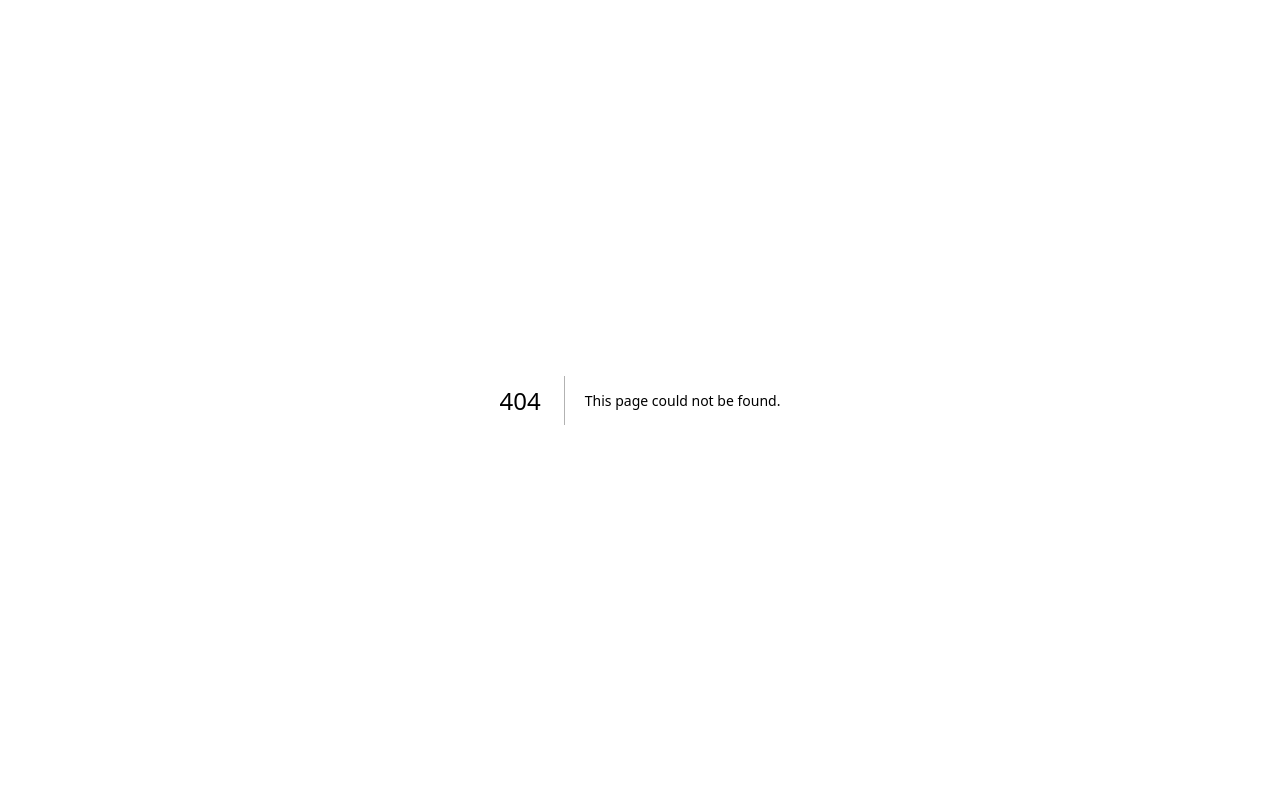
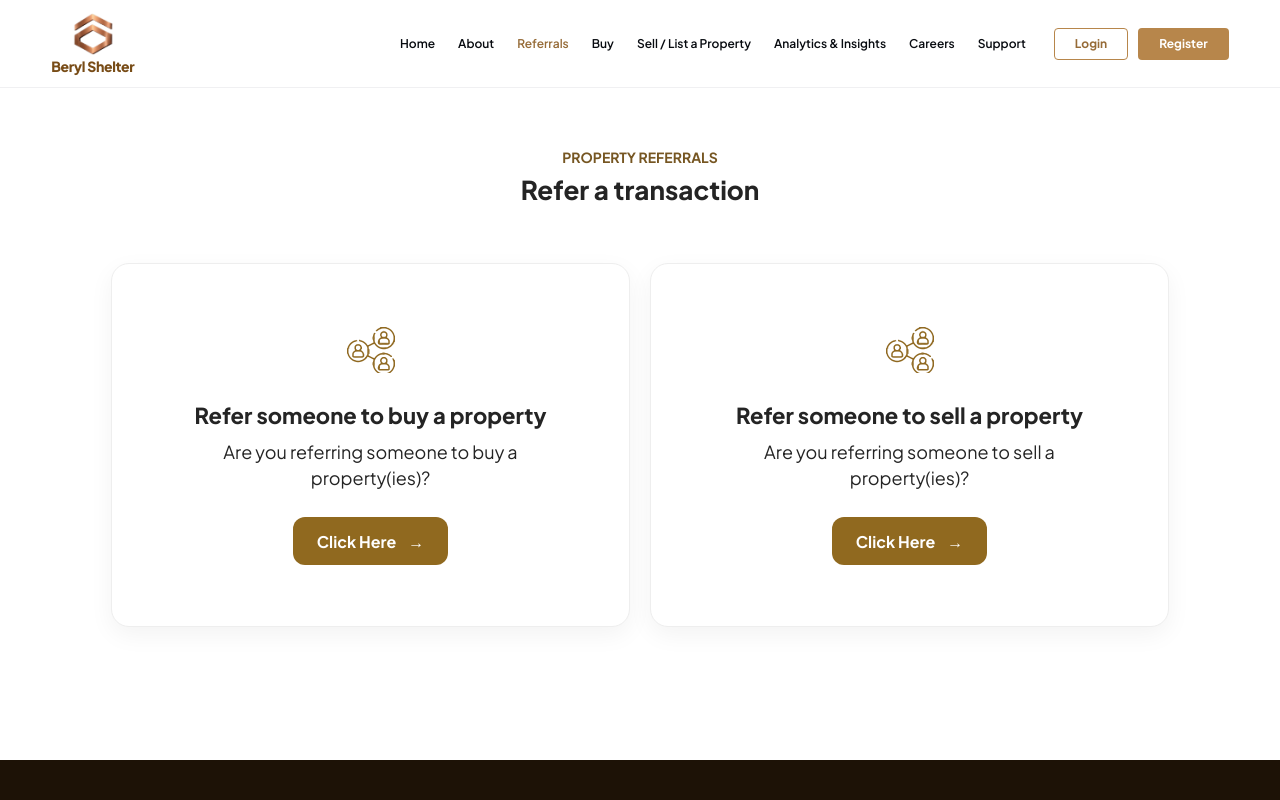
Before and after one commit to Beryl-Shelters/beryl-prestige-living, a Next.js app in the folder apps/web/: page /referrals in a window 1280 px wide. Before the commit this address had no page. Shown: the top 800 px of the page. Built offline with nearby package versions, Linux system fonts and the light colour scheme; no server answers.

Commit message:
feat(web): add public referrals page

```diff
--- /dev/null
+++ b/apps/web/app/referrals/page.tsx
@@ -0,0 +1,5 @@
+import { PublicReferralsPage } from "../../components/public/public-referrals-page";
+import "../landing.css";
+import "./referrals.css";
+
+export default function ReferralsRoute() { return <PublicReferralsPage />; }
--- /dev/null
+++ b/apps/web/app/referrals/referrals.css
@@ -0,0 +1,24 @@
+.public-referrals-page { background: #fff; color: #242424; min-height: 100svh; }
+.public-referrals-page main { min-height: 760px; padding-top: var(--header-height); }
+.public-referrals-content { margin: 0 auto; max-width: 1090px; padding: 60px 16px 72px; }
+.public-referrals-heading { text-align: center; }
+.public-referrals-heading p { color: #765622; font-size: 14px; font-weight: 700; margin: 0 0 8px; }
+.public-referrals-heading h1 { font-size: 26px; font-weight: 750; line-height: 1.25; margin: 0; }
+.public-referrals-cards { display: grid; gap: 20px; grid-template-columns: repeat(2, minmax(0, 1fr)); margin-top: 56px; }
+.public-referrals-card { align-items: center; background: #fff; border: 1px solid #eeeeee; border-radius: 18px; box-shadow: 0 8px 24px #0000000d; display: flex; flex-direction: column; min-height: 364px; padding: 60px 28px 40px; text-align: center; }
+.public-referrals-card img { display: block; height: 49px; object-fit: contain; width: 52px; }
+.public-referrals-card h2 { font-size: 22px; font-weight: 750; line-height: 1.3; margin: 28px 0 10px; }
+.public-referrals-card p { font-size: 18px; line-height: 1.45; margin: 0; max-width: 330px; }
+.public-referrals-card a { align-items: center; background: #90691f; border-radius: 12px; color: #fff; display: inline-flex; font-size: 16px; font-weight: 700; gap: 12px; justify-content: center; margin-top: 26px; min-height: 48px; padding: 12px 24px; text-decoration: none; }
+.public-referrals-card a:hover { background: #765622; }
+@media (max-width: 700px) {
+  .public-referrals-page main { min-height: 100svh; }
+  .public-referrals-content { padding: 22px 16px 80px; }
+  .public-referrals-heading h1 { font-size: 23px; }
+  .public-referrals-cards { grid-template-columns: 1fr; gap: 20px; margin-top: 36px; }
+  .public-referrals-card { min-height: 300px; padding: 30px 30px 31px; }
+  .public-referrals-card img { height: 38px; width: 41px; }
+  .public-referrals-card h2 { font-size: 19px; line-height: 1.22; margin: 26px 0 12px; max-width: 225px; }
+  .public-referrals-card p { font-size: 16px; max-width: 245px; }
+  .public-referrals-card a { margin-top: auto; min-height: 48px; width: 100%; }
+}
--- a/apps/web/components/auth/public-header.tsx
+++ b/apps/web/components/auth/public-header.tsx
@@ -17,7 +17,7 @@ const navigation = [
   ["Support", "/support"],
 ] as const;
 
-export function PublicHeader({ sessionAware = false, mobileMenu = false }: { sessionAware?: boolean; mobileMenu?: boolean }) {
+export function PublicHeader({ sessionAware = false, mobileMenu = false, onSessionChange }: { sessionAware?: boolean; mobileMenu?: boolean; onSessionChange?: (customer: Customer | null) => void }) {
   const [customer, setCustomer] = useState<Customer | null>(null);
   const [open, setOpen] = useState(false);
   const pathname = usePathname();
@@ -26,13 +26,13 @@ export function PublicHeader({ sessionAware = false, mobileMenu = false }: { ses
     if (!sessionAware) return;
     const controller = new AbortController();
     void authRequest<{ customer: Customer }>("/me")
-      .then((value) => { if (!controller.signal.aborted) setCustomer(value.customer); })
-      .catch(() => {});
+      .then((value) => { if (!controller.signal.aborted) { setCustomer(value.customer); onSessionChange?.(value.customer); } })
+      .catch(() => { if (!controller.signal.aborted) onSessionChange?.(null); });
     return () => controller.abort();
-  }, [sessionAware]);
+  }, [sessionAware, onSessionChange]);
 
   function logout() {
-    void authRequest("/logout", {}).then(() => setCustomer(null)).catch(() => {});
+    void authRequest("/logout", {}).then(() => { setCustomer(null); onSessionChange?.(null); }).catch(() => {});
   }
 
   return (
--- /dev/null
+++ b/apps/web/components/public/public-referrals-page.tsx
@@ -0,0 +1,36 @@
+"use client";
+
+import Image from "next/image";
+import Link from "next/link";
+import { useCallback, useState } from "react";
+import { PublicHeader } from "../auth/public-header";
+import type { Customer } from "../../lib/auth-api";
+import { PublicSiteFooter } from "./public-site-footer";
+
+const cards = [
+  { title: "Refer someone to buy a property", description: "Are you referring someone to buy a property(ies)?", destination: "/dashboard/listings" },
+  { title: "Refer someone to sell a property", description: "Are you referring someone to sell a property(ies)?", destination: "/dashboard/referrals" },
+] as const;
+
+export function PublicReferralsPage() {
+  const [customer, setCustomer] = useState<Customer | null>(null);
+  const onSessionChange = useCallback((value: Customer | null) => setCustomer(value), []);
+
+  return <div className="public-page public-referrals-page">
+    <PublicHeader sessionAware mobileMenu onSessionChange={onSessionChange} />
+    <main>
+      <div className="public-referrals-content">
+        <header className="public-referrals-heading"><p>PROPERTY REFERRALS</p><h1>Refer a transaction</h1></header>
+        <div className="public-referrals-cards">
+          {cards.map(card => <article className="public-referrals-card" key={card.title}>
+            <Image src="/referrals/referral-network.png" alt="" width={52} height={49} />
+            <h2>{card.title}</h2>
+            <p>{card.description}</p>
+            <Link href={customer ? card.destination : `/login?next=${card.destination}`}>Click Here <span aria-hidden="true">→</span></Link>
+          </article>)}
+        </div>
+      </div>
+    </main>
+    <PublicSiteFooter />
+  </div>;
+}
```
Also changed, not shown: apps/web/tests/auth-ui.browser.mjs (+4 -2 lines), apps/web/tests/public-referrals-ui.checks.mjs (added, +51 -0 lines), apps/web/tests/run-ui-suite.mjs (+2 -2 lines), apps/web/public/referrals/referral-network.png (added).
